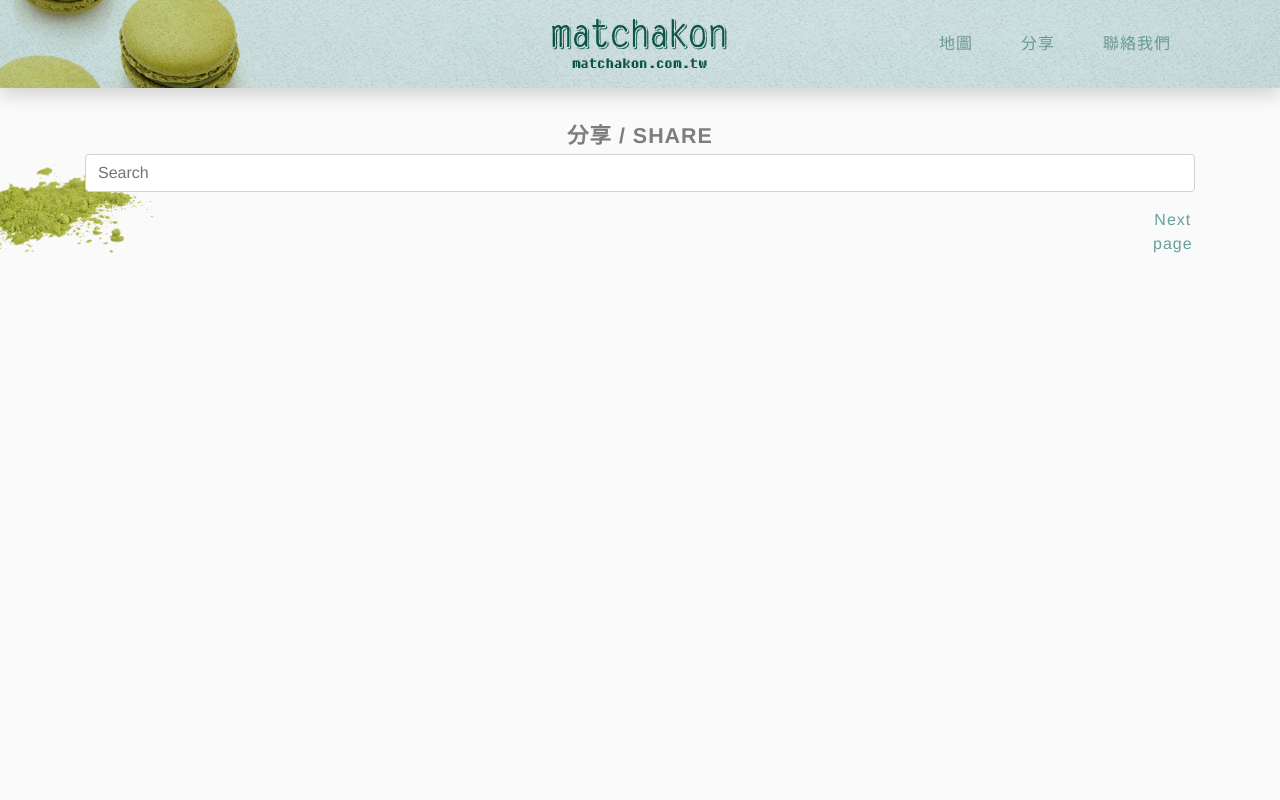
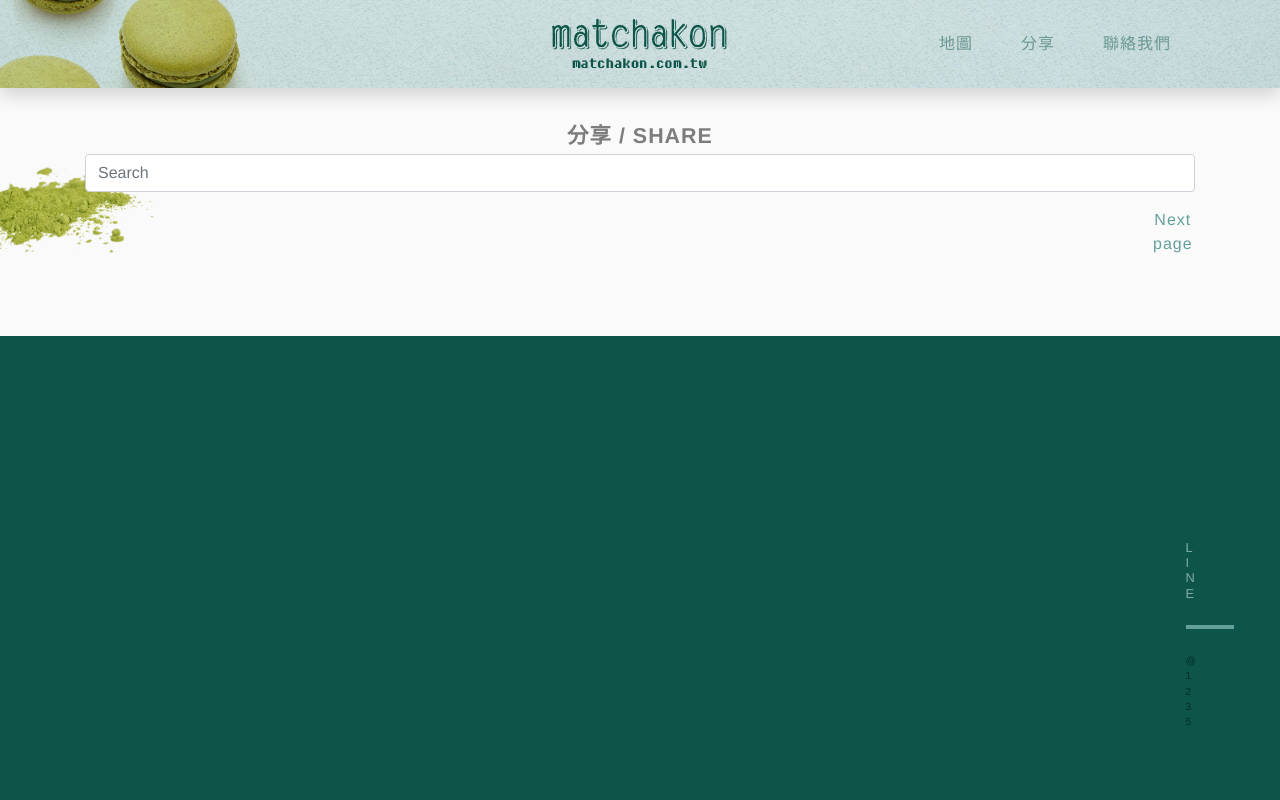
Before and after one commit to haubar/matchakon_app, a Nuxt app: page /share in a window 1280 px wide. Shown: the top 800 px of the page. Built offline with nearby package versions, Linux system fonts and the light colour scheme.

Commit message:
調整footer

```diff
--- a/layouts/default.vue
+++ b/layouts/default.vue
@@ -2,19 +2,19 @@
   <div>
     <Header/>
       <nuxt/>
-    <footer/>
+    <Footer/>
   </div>
 </template>
 
 
 <script>
     import Header from '~/components/header.vue'
-    import footer from '~/components/footer.vue'
+    import Footer from '~/components/footer.vue'
 
     export default {
         components: {
             Header,
-            footer
+            Footer
         }
     }
 </script>
```
